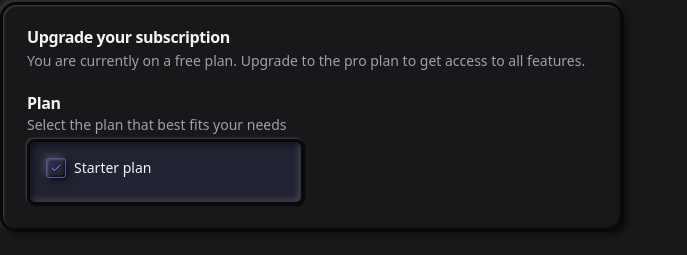
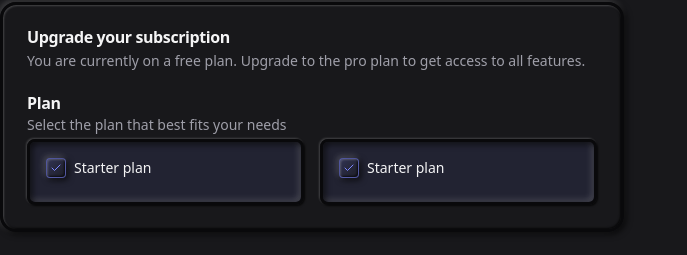
Before and after one commit to Annie-Huang/baseui-neomorphism2.0-component-library, a React (Vite) app: page / in a window 1280 px wide. Shown: the part 950-1205 px from the top of the page, without its empty margins (0-687 px from the left). Built offline with nearby package versions, Linux system fonts and the light colour scheme.

Commit message:
Make a copy of the whole box section

```diff
--- a/src/App.tsx
+++ b/src/App.tsx
@@ -217,6 +217,22 @@ function App() {
                       <span className='text-sm'>Starter plan</span>
                     </div>
                   </div>
+
+                  <div
+                    className={
+                      'flex flex-col p-4 rounded-lg cursor-pointer transition-all border-3 border-border duration-350 ' +
+                      `${selectedPlan === 'starter' ? 'bg-primary/10 shadow-inset' : 'bg-background shadow-raised'}`
+                    }
+                    onClick={() => setSelectedPlan('starter')}
+                  >
+                    <div className='flex items-center space-x-2 mb-2'>
+                      <NeuCheckbox
+                        id='starter-plan'
+                        checked={selectedPlan === 'starter'}
+                      />
+                      <span className='text-sm'>Starter plan</span>
+                    </div>
+                  </div>
                 </div>
               </div>
             </CardContent>
```
